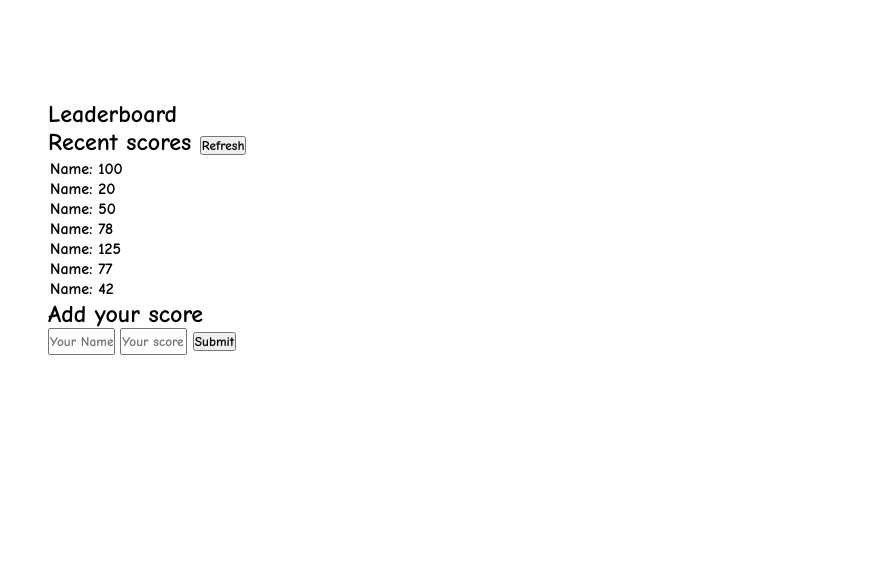
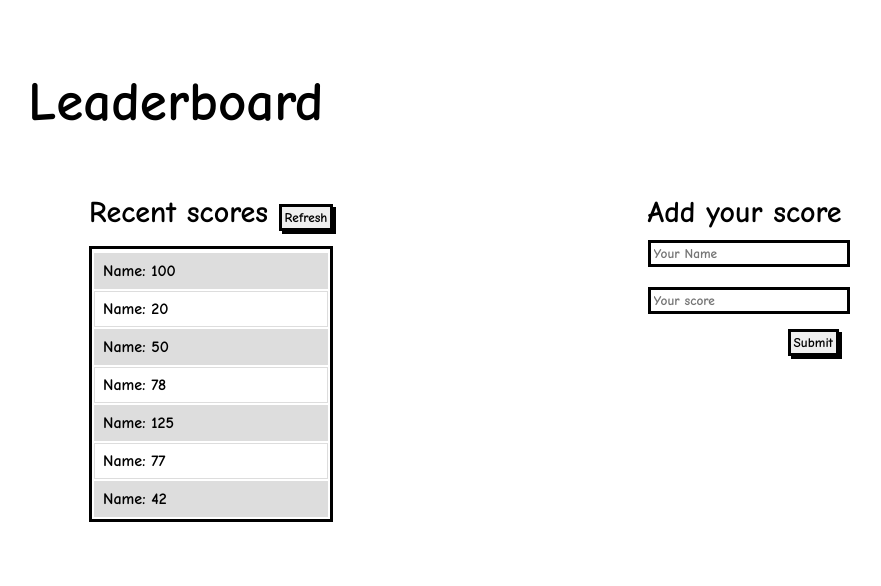
Before and after one commit to TechnoAndy/Leaderboard, a website built with webpack: page src/index.html in a window 1280 px wide. Shown: the whole page, without its empty margins (2-883 px from the left). Built offline with nearby package versions, Linux system fonts and the light colour scheme.

Commit message:
Add final touches to css code

```diff
--- a/src/style.css
+++ b/src/style.css
@@ -1,4 +1,4 @@
-@import url('https://fonts.googleapis.com/css2?family=Comic+Neue:wght@400;700&display=swap');
+@import url("https://fonts.googleapis.com/css2?family=Comic+Neue:wght@400;700&display=swap");
 
 html {
   scroll-behavior: smooth;
@@ -8,46 +8,81 @@ html {
   box-sizing: border-box;
   margin: 0;
   padding: 0;
-    font-family: 'Comic Neue', cursive;
+  font-family: "Comic Neue", cursive;
   font-weight: 600;
 }
 
 #wrapper {
-padding-top: 50px;
-margin: 50px;
+  margin-top: 50px;
+  margin: 30px;
 }
 
-
-ul {
-    list-style: none;
-    border: solid 2px black;
-    margin-right: 1000px;
+h1 {
+  font-size: 55px;
+  padding-top: 40px;
+  padding-bottom: -30px;
 }
 
-.score-board {
-    float: right;
+h2 {
+  font-size: 30px;
+}
+
+table {
   width: 100%;
 }
 
-/* .list-scores {
-    display: flex;
-    width: 100%;
-    justify-content: space-between;
-    align-items: center;
-} */
-
-.save-data {
-    float: right;
-    width: 100%;
-
+td, th {
+    border: 1px solid #dddddd;
+    text-align: left;
+    padding: 8px;
   }
 
-input {
-    font-weight: 600;
-    height: 2em;
-    width: 5em;
+  tr:nth-child(even) {
+    background-color: #dddddd;
   }
 
-#submit {
-    width: 5em;
+.listscores {
+  border: solid 3px black;
+  margin-top: 10px;
 }
+
+.scoreboard {
+  padding: 5% 5%;
+  display: grid;
+  grid-template-columns: 1fr 1fr;
+  float: left;
+  height: auto;
+  display: flex;
+  flex-direction: column;
+  gap: 5px;
+}
+
+.headscore {
+  float: right;
+  padding: 5%;
+}
+
+.addscorecontain {
+  display: flex;
+  flex-wrap: wrap;
+  width: 50%;
+  gap: 10px;
+}
+
+.scoreinputs {
+  border: solid 3px black;
+  margin-top: 10px;
+  padding: 3px 3px 3px 3px;
+  width: 75%;
+}
+
+.submit {
+  margin-left: 140px;
+  margin-top: 5px;
+}
+
+button {
+  border: solid 3px black;
+  box-shadow: 3px 3px;
+  padding: 3px 3px 3px 3px;
+}
```
Lines whose indentation alone changed are shown as unchanged.
